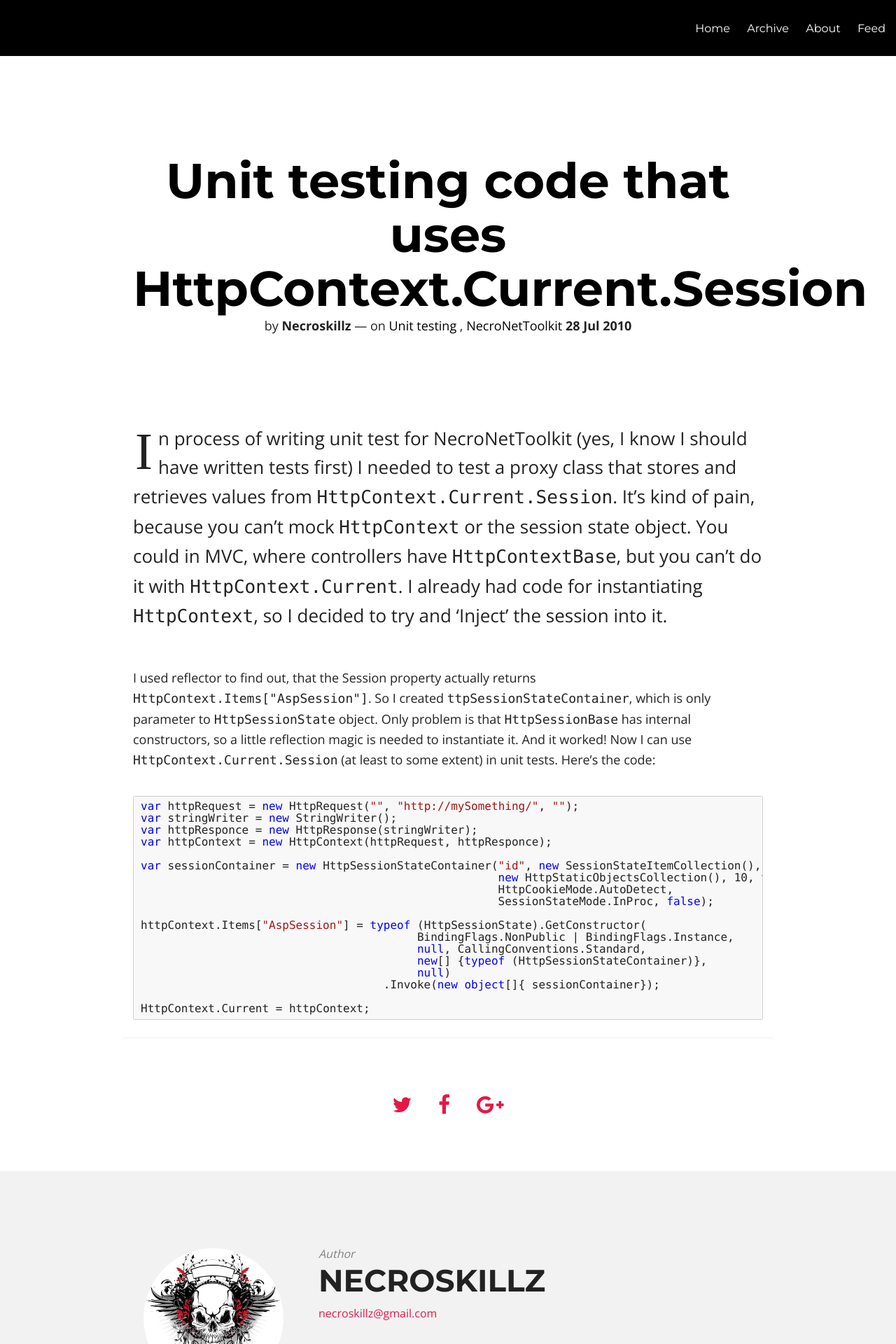
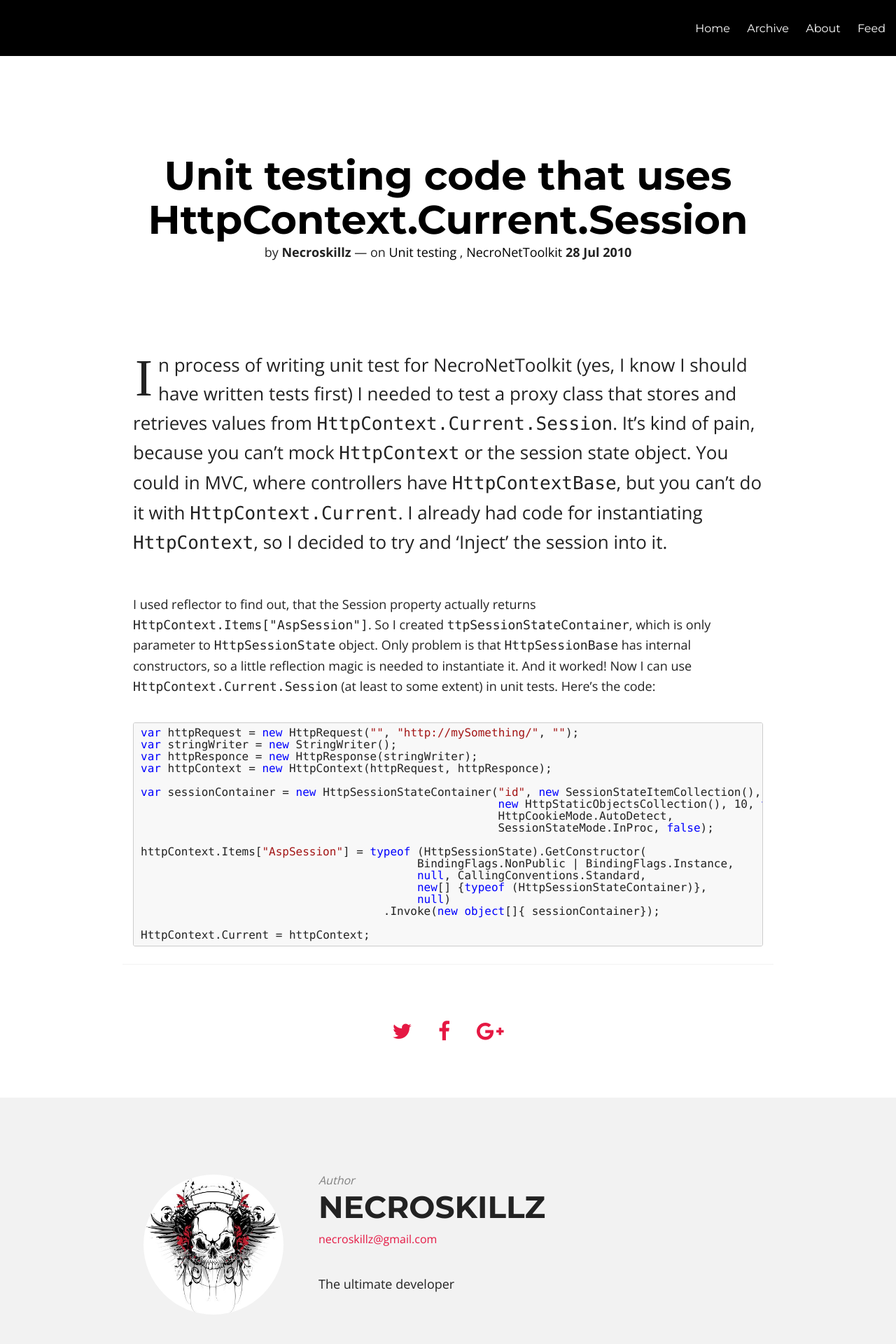
Before and after one commit to Necroskillz/necroskillz.github.io, a Jekyll site: the page built from _posts/2010/2010-07-28-unit-testing-code-that-uses-httpcontext-current-session.aspx.md, in a window 1280 px wide. Shown: the top 1920 px of the page at 70% size. Built offline with Jekyll 4.4.1, drawn with Linux system fonts in a browser that asks for light colours; nearby versions of some CDN libraries; Markdown is read by kramdown in place of the engine named in the settings; comment, search, counter and statistics services are not loaded.

Commit message:
Fix title_font_size so it is actually applied

```diff
--- a/_layouts/post.html
+++ b/_layouts/post.html
@@ -55,7 +55,7 @@
                 <div class="notepad-post-title-simple row">
                     <div class="small-12 columns">
                         <div class="notepad-post-meta-simple">
-                            <h1 {% if page.title_font_size %}style="{ font-size: {{page.title_font_size}} }"{% endif %}>{{ page.title }}</h1>
+                            <h1 {% if page.title_font_size %}style="font-size: {{page.title_font_size}};"{% endif %}>{{ page.title }}</h1>
                             <p>by <strong>{{ site.owner.name }}</strong> &#8212; {% assign tagsize = page.tags.size %}{% if tagsize != 0 %}on {% for tag in page.tags %}<a href="{{ site.url }}/tags/index.html#{{ tag | cgi_encode }}" data-toggle="tooltip" title="Posts tagged with {{ tag }}" rel="tag">{{ tag }}</a>{% unless forloop.last %}&nbsp;&comma;&nbsp;{% endunless %}{% endfor %}{% endif %} <strong><time datetime="{{ page.date | date_to_xmlschema }}">{{ page.date | date: "%d %b %Y" }}</time></strong></p>
                         </div>
                     </div>
```
